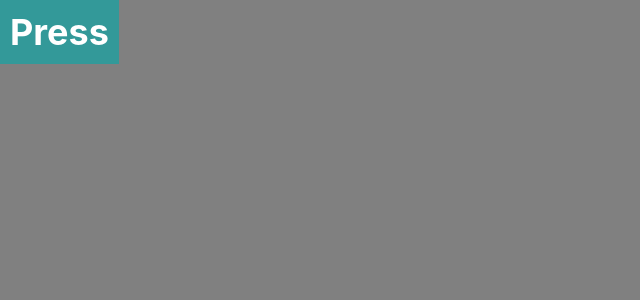
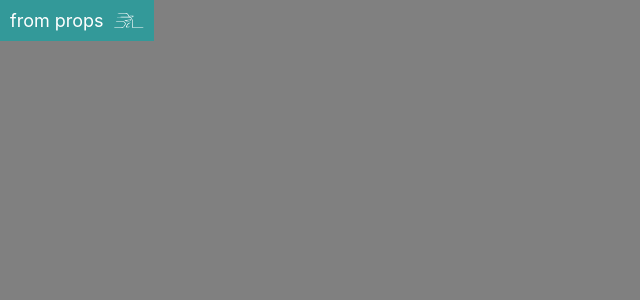
Before and after one commit to ArnT81/playground, a React (Create React App) app: page / in a window 1280 px wide. Shown: the top 300 px of the page, without its empty margins (0-640 px from the left). Built offline with nearby package versions, Linux system fonts and the light colour scheme.

Commit message:
works with both props and props.children and margins on the first child separates the content without messing with the positioning according to buttons padding

```diff
--- a/src/App.js
+++ b/src/App.js
@@ -25,13 +25,13 @@ function App() {
         type="text"
         type="outlined"
         type="filled"
-        // icon={bil}
-        iconRight
+        icon={bil}
+        reverse
       // iconSize='20px'
-      // title='from props'
+      title='from props'
       >
         {/* <img src={bil} style={{ width: 30 }} /> */}
-        <h1>Press</h1>
+        {/* <>from children</> */}
 
       </Button>
     </>
--- a/src/components/Button/index.js
+++ b/src/components/Button/index.js
@@ -2,30 +2,36 @@ import React from 'react';
 import styles from './button.module.css'
 
 
-/*
+/**
+*   !important!!
+**  Do not mix props.children with props
+**  props.children needs to be contained within a fragment or tag or every letter on eventual string will count as a child and
+*   the component will try to map it (all margins for paragraph and headers removed)
+*
+*
+**  Possible props
 *   Types: text / outline / filled
 *   Buttontext: title / props.children
 *   icon: may be added as props
-*   iconRight: may be added to render the icon to the right of the text
+*   reverse: may be added to render the icon to the right of the text or reverse order for props.children
 *   color, padding & iconsize should not be altered in props if you want consistency throughout the app
 */
-//todo padding for the case both text & icon are added as children or only icon is in button
-export default function Button({ type, title, children, color, padding, icon, iconSize, iconRight }) {
+
+export default function Button({ type, title, children, color, padding, icon, iconSize, reverse }) {
     let location, margin, styling;
 
-    console.log(children);
-    //  Determin wheter icon (if provided as prop) should render on left or right side of text
+    //  Determin wheter icon (if provided as prop) should render on left or right side of text and adds margin between content
     function TextAndIcon() {
-        if (iconRight) {
+        if (reverse) {
             location = 'row-reverse';
             margin = '0 0 0 10px';
-        } if (!iconRight) {
+        } if (!reverse) {
             location = 'row';
             margin = '0 10px 0 0';
-        } if(!title || !icon) {
+        }
+        if (!title && !children || !icon && !children) {
             margin = 0
         }
-
         // icon and text sent in as props
         if (!children) {
             return (
@@ -39,10 +45,23 @@ export default function Button({ type, title, children, color, padding, icon, ic
         if (!children.length) {
             return children
         }
-        // more than one child
-
-
-
+        // more than one child (hence the need of fra)
+        if (children.length) {
+            return (
+                <div style={{ display: 'flex', alignItems: 'center', flexDirection: location }}>
+                    {children.map((child, i) => {
+                        // only margin on the first child
+                        if (i == 0) {
+                            return (
+                                <span key={i} style={{ margin }}>{child}</span>
+                            )
+                        } else {
+                            return <span key={i}>{child}</span>
+                        }
+                    })}
+                </div>
+            )
+        }
     }
 
     //  Determin Buttontype to render
```
